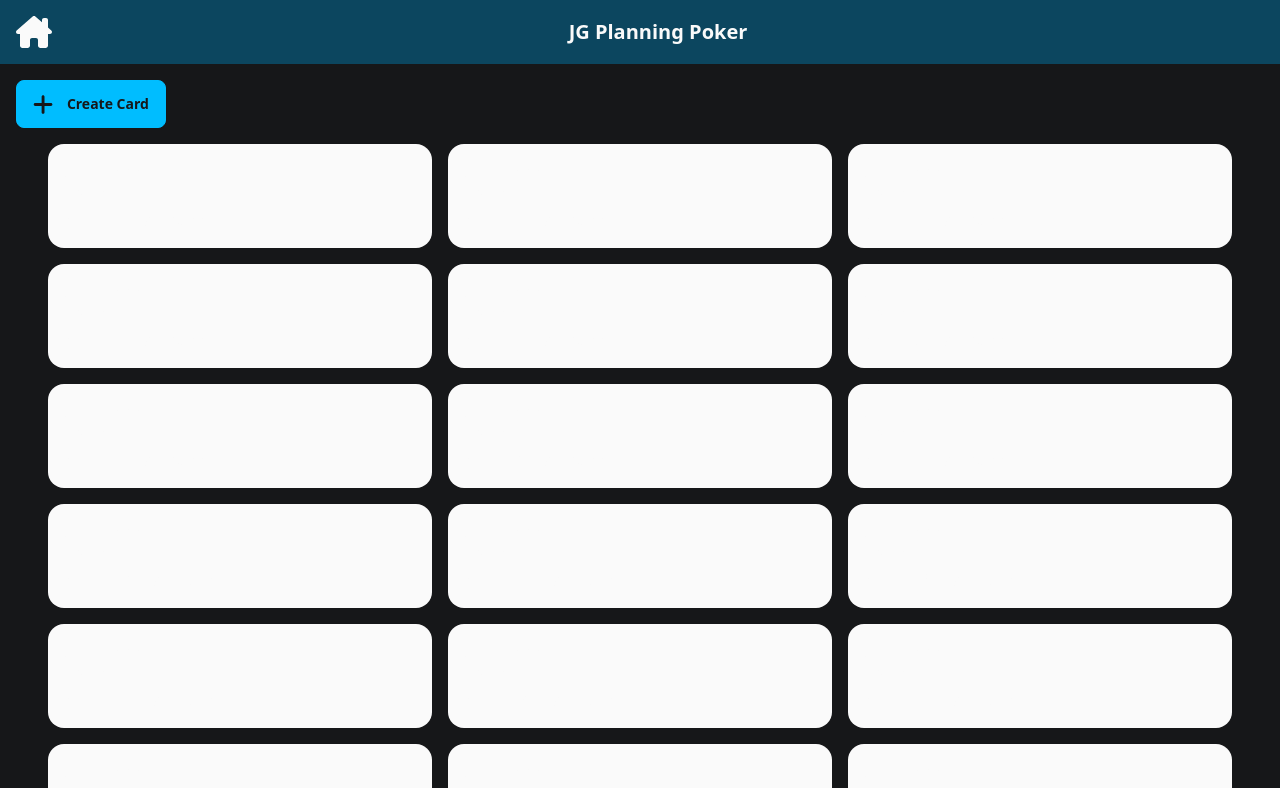
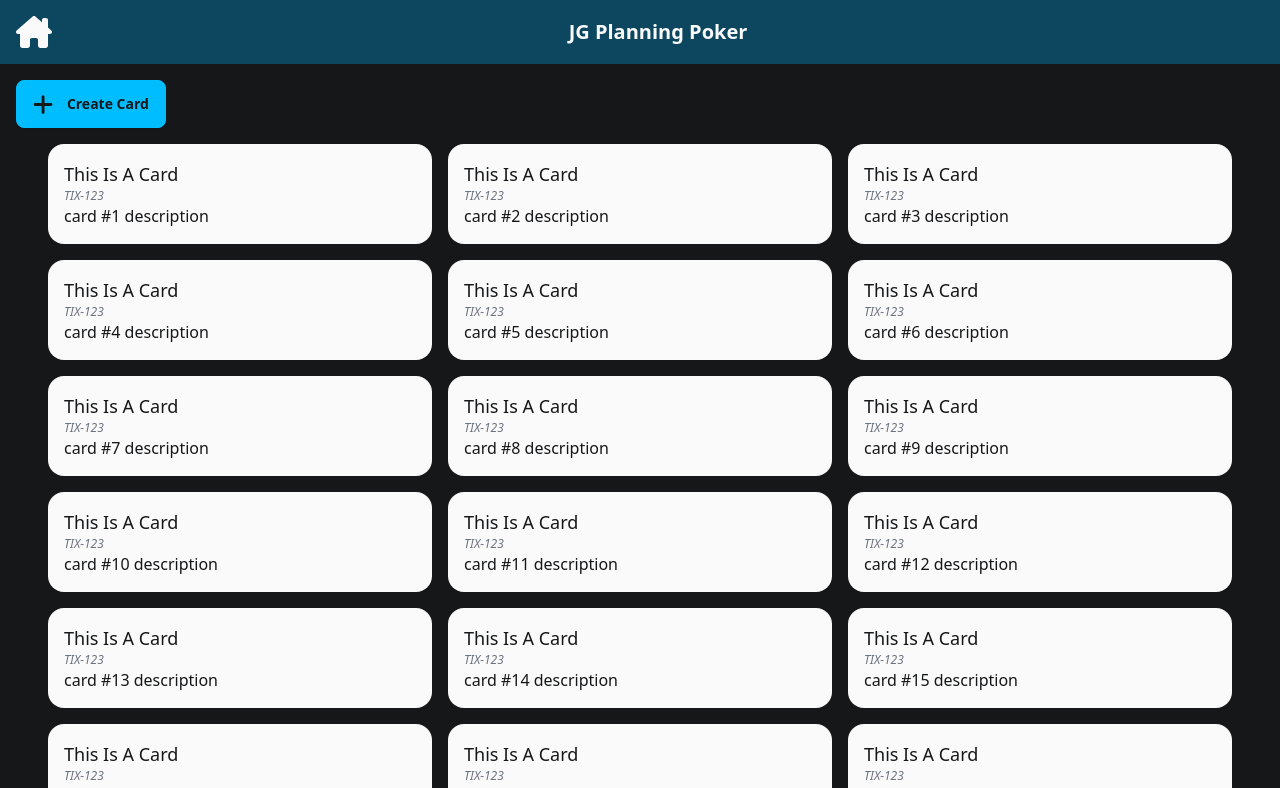
Before and after one commit to emgore-jg/JGpokerUI, a React (Vite) app: page / in a window 1280 px wide. Shown: the top 788 px of the page. Built offline with nearby package versions, Linux system fonts and the light colour scheme.

Commit message:
card styling

```diff
--- a/src/components/Card.tsx
+++ b/src/components/Card.tsx
@@ -6,10 +6,10 @@ interface props {
 
 function Card({ children }: props) {
   return (
-    <div className="card h-fit w-96 bg-neutral p-4">
-      <h1>this is a card</h1>
-      <h2 className="text-italic">TIX-123</h2>
-      {children}
+    <div className="card h-fit w-96 bg-neutral p-4 text-neutral-content">
+      <h1 className="text-lg capitalize ">this is a card</h1>
+      <h2 className="text-xs italic text-gray-500">TIX-123</h2>
+      <p className="text-md"> {children}</p>
     </div>
   );
 }
```
